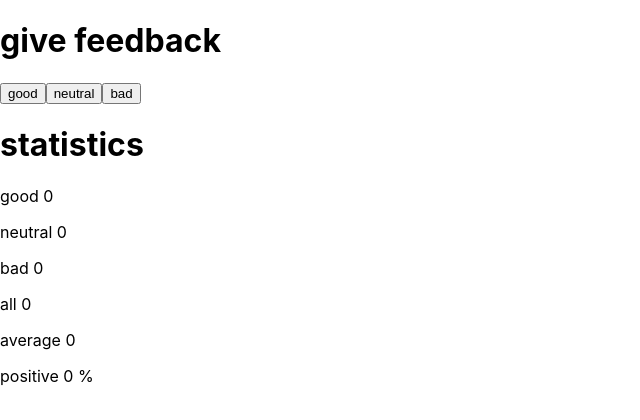
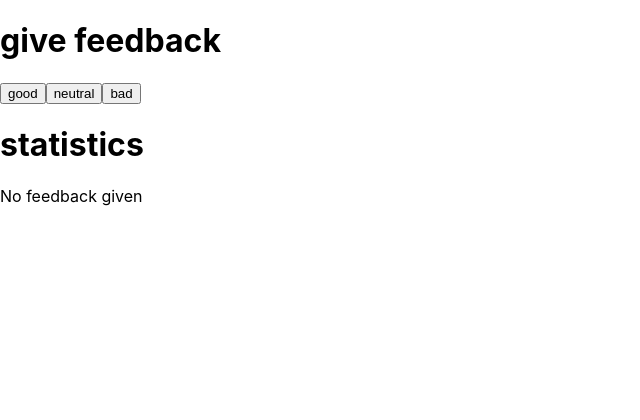
Before and after one commit to miikke79/fullstackopen, a React (Create React App) app in the folder Part1/unicafe/: page / in a window 1280 px wide. Shown: the top 420 px of the page, without its empty margins (0-640 px from the left). Built offline with nearby package versions, Linux system fonts and the light colour scheme; the HTML template or start-up script is replaced by a standard one.

Commit message:
part 1d step9

```diff
--- a/Part1/unicafe/package.json
+++ b/Part1/unicafe/package.json
@@ -8,7 +8,7 @@
     "@testing-library/user-event": "^13.5.0",
     "react": "^17.0.2",
     "react-dom": "^17.0.2",
-    "react-scripts": "5.0.0",
+    "react-scripts": "^5.0.0",
     "web-vitals": "^2.1.4"
   },
   "scripts": {
--- a/Part1/unicafe/src/App.js
+++ b/Part1/unicafe/src/App.js
@@ -6,7 +6,23 @@ const Button = (props) => (
   </button>
 )
 
-const Statistics = (props) => (
+const Display = (props) => {
+  if (props.all === 0) {
+    return (<p>No feedback given</p>)
+  }
+
+  else if (props.all === 1) {
+    return (<div>
+      <p>good {props.good}</p>
+      <p>neutral {props.neutral}</p>
+      <p>bad {props.bad}</p>
+      <p>all {props.all}</p>
+      </div>)
+  }
+
+  else {
+
+    return(
 
   <div>
    <p>good {props.good}</p>
@@ -16,12 +32,12 @@ const Statistics = (props) => (
    <p>average {props.average}</p>
    <p>positive {props.positive} %</p>
   </div>
-
 )
+    }
+  }
 
 const App = () => {
 
-  // save clicks of each button to its own state
   const [good, setGood] = useState(0)
   const [neutral, setNeutral] = useState(0)
   const [bad, setBad] = useState(0)
@@ -29,15 +45,17 @@ const App = () => {
   const [average, setAverage] = useState(0)
   const [positive, setPositive] = useState(0)
   console.log(good, neutral, bad)
+
+
+
   return (
-
     <div>
       <h1>give feedback</h1>
       <Button handleClick={() => {setGood(good+1), setAll(all+1), setAverage((good-bad)/all), setPositive((good/all)*100)}} text="good" />
       <Button handleClick={() => {setNeutral(neutral+1), setAll(all+1), setAverage((good-bad)/all), setPositive((good/all)*100)}} text="neutral" />
       <Button handleClick={() => {setBad(bad + 1), setAll(all+1), setAverage((good-bad)/all), setPositive((good/all)*100)}} text="bad" />
       <h1>statistics</h1>
-      <Statistics good={good} neutral={neutral} bad={bad} all= {all} average= {average} positive= {positive} />
+      <Display good={good} neutral={neutral} bad={bad} all= {all} average= {average} positive= {positive} />
     </div>
 
   )
```
Also changed, not shown: 1 other file (tests, documents, lock files or other folders).
